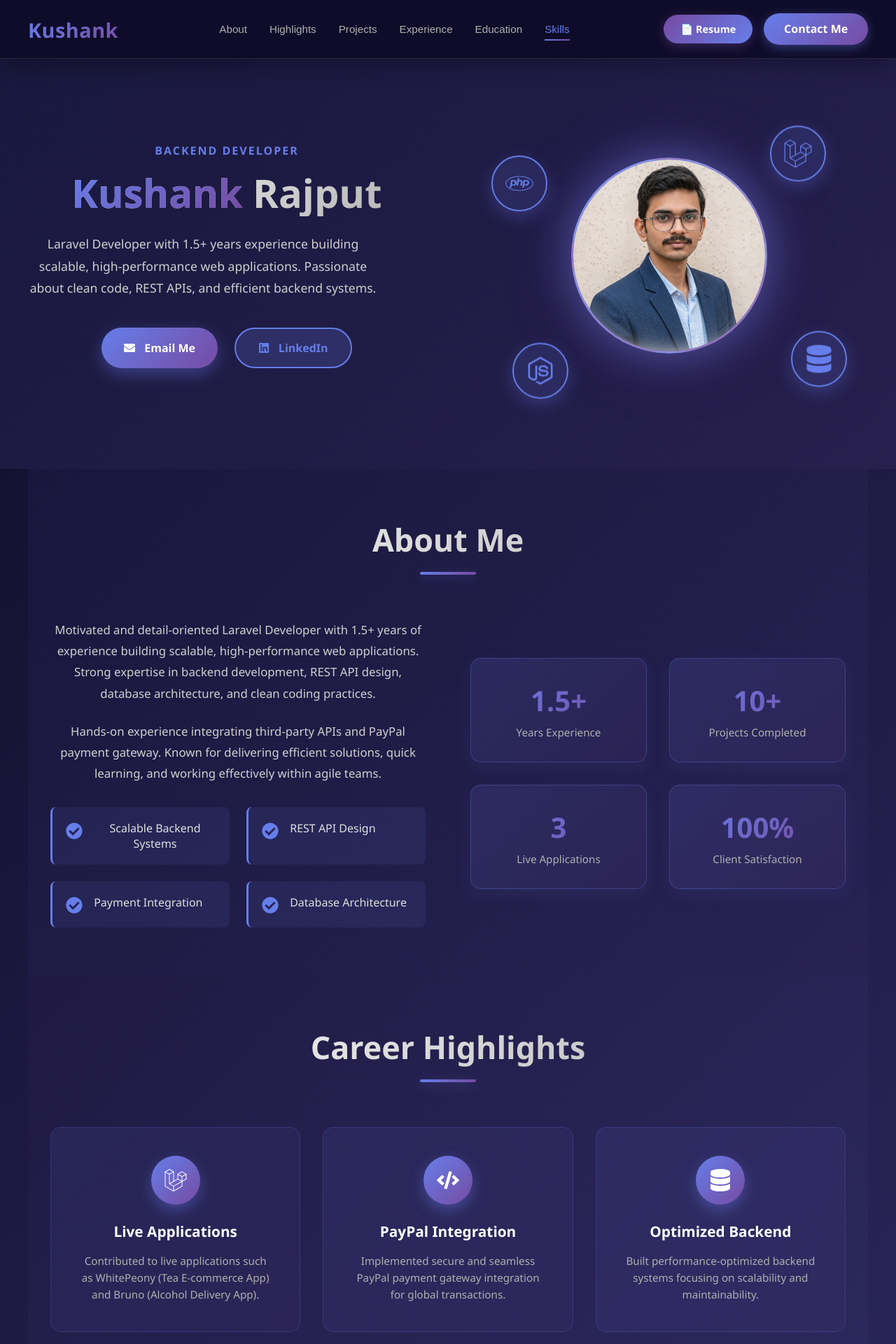
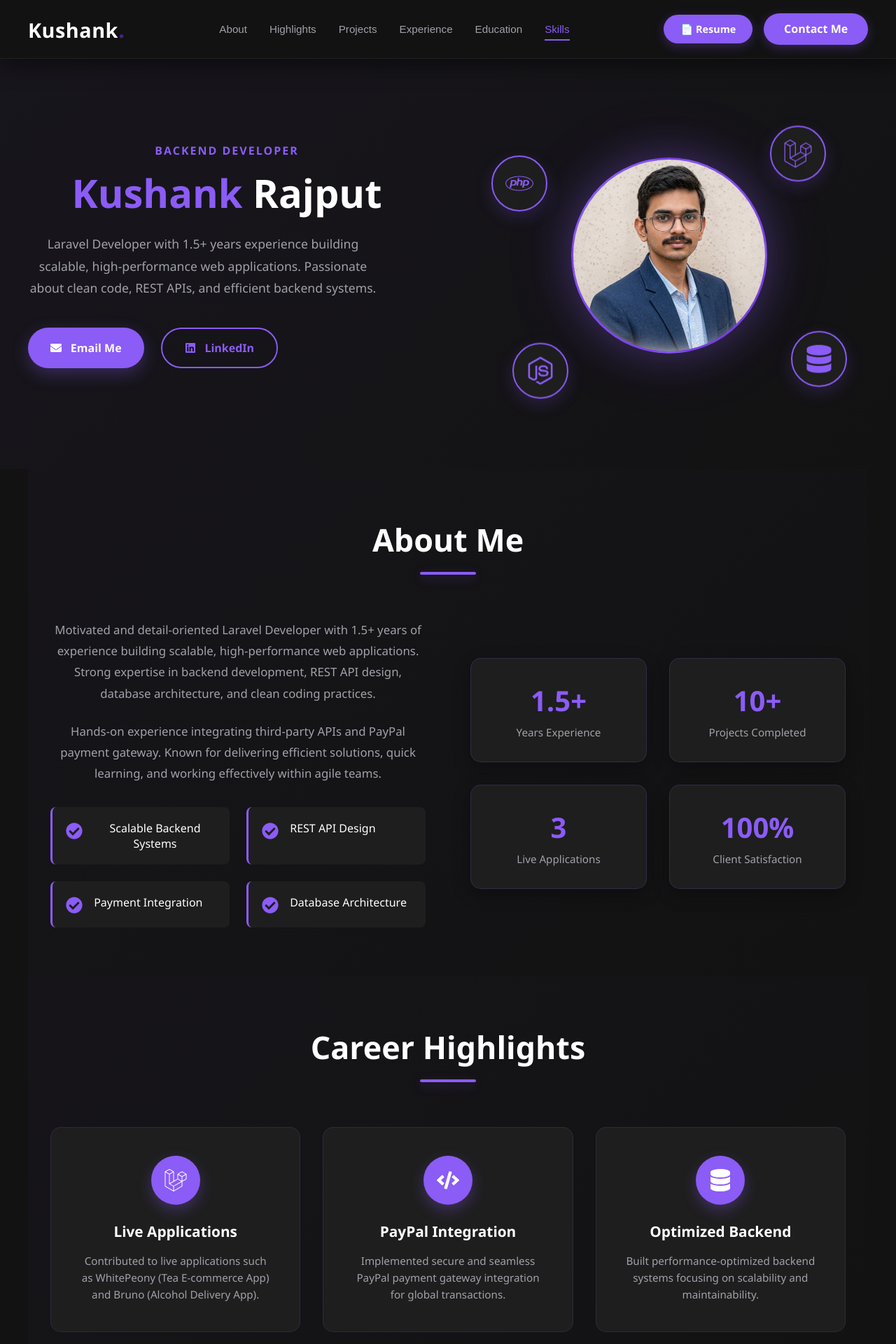
Before and after one commit to KushankRajput/my_portofolio, a React (Create React App) app: page / in a window 1280 px wide. Shown: the top 1920 px of the page at 70% size. Built offline with nearby package versions, Linux system fonts and the light colour scheme.

Commit message:
change style

```diff
--- a/public/index.html
+++ b/public/index.html
@@ -1,8 +1,8 @@
-<!DOCTYPE html>
+<!doctype html>
 <html lang="en">
   <head>
     <meta charset="utf-8" />
-    <link rel="icon" href="%PUBLIC_URL%/favicon.ico" />
+    <link rel="icon" type="image/png" href="%PUBLIC_URL%/logo.png" />
     <meta name="viewport" content="width=device-width, initial-scale=1" />
     <meta name="theme-color" content="#000000" />
     <meta
--- a/src/component/Portfolio.css
+++ b/src/component/Portfolio.css
@@ -7,14 +7,14 @@
 
 body {
   font-family: "Segoe UI", Tahoma, Geneva, Verdana, sans-serif;
-  background: linear-gradient(135deg, #0f0c29, #302b63, #24243e);
-  color: #e0e0e0;
+  background: #121212;
+  color: #ffffff;
 }
 
 .portfolio-container {
   width: 100%;
   overflow-x: hidden;
-  background: linear-gradient(135deg, #0f0c29 0%, #302b63 50%, #24243e 100%);
+  background: #121212;
   min-height: 100vh;
 }
 
@@ -24,11 +24,11 @@ body {
   top: 0;
   width: 100%;
   padding: 1.2rem 1.1rem;
-  background: rgba(15, 12, 41, 0.95);
-  backdrop-filter: blur(10px);
-  border-bottom: 1px solid rgba(255, 255, 255, 0.1);
+  background: rgba(18, 18, 18, 0.95);
+  /* backdrop-filter: blur(10px); */
+  border-bottom: 1px solid rgba(255, 255, 255, 0.06);
   z-index: 1000;
-  box-shadow: 0 8px 32px rgba(0, 0, 0, 0.3);
+  box-shadow: 0 8px 32px rgba(0, 0, 0, 0.5);
 }
 
 .nav-content {
@@ -42,15 +42,16 @@ body {
 .logo {
   font-size: 1.8rem;
   font-weight: 700;
-  background: linear-gradient(135deg, #667eea, #764ba2);
-  -webkit-background-clip: text;
-  -webkit-text-fill-color: transparent;
-  background-clip: text;
+  color: #ffffff;
   letter-spacing: 0.5px;
 }
 
+.logo-text {
+  color: #ffffff;
+}
+
 .logo-dot {
-  color: #667eea;
+  color: #8b5cf6;
   font-size: 2rem;
   animation: pulse 2s ease-in-out infinite;
 }
@@ -58,11 +59,11 @@ body {
 @keyframes pulse {
   0%,
   100% {
-    color: #667eea;
+    color: #8b5cf6;
     opacity: 1;
   }
   50% {
-    color: #764ba2;
+    color: #6d28d9;
     opacity: 0.6;
   }
 }
@@ -76,7 +77,7 @@ body {
 .nav-link {
   background: none;
   border: none;
-  color: #b0b0b0;
+  color: #a1a1aa;
   cursor: pointer;
   font-size: 0.95rem;
   font-weight: 500;
@@ -92,12 +93,12 @@ body {
   left: 0;
   width: 0;
   height: 2px;
-  background: linear-gradient(90deg, #667eea, #764ba2);
+  background: #8b5cf6;
   transition: width 0.3s ease;
 }
 
 .nav-link:hover {
-  color: #fff;
+  color: #ffffff;
 }
 
 .nav-link:hover::after {
@@ -105,7 +106,7 @@ body {
 }
 
 .nav-link.active {
-  color: #667eea;
+  color: #8b5cf6;
 }
 
 .nav-link.active::after {
@@ -120,15 +121,15 @@ body {
 
 .resume-btn {
   padding: 0.7rem 1.5rem;
-  background: linear-gradient(135deg, #764ba2, #667eea);
-  color: white;
+  background: #8b5cf6;
+  color: #ffffff;
   border: none;
   border-radius: 50px;
   cursor: pointer;
   font-weight: 600;
   font-size: 0.9rem;
   transition: all 0.3s ease;
-  box-shadow: 0 4px 15px rgba(118, 75, 162, 0.4);
+  box-shadow: 0 4px 15px rgba(139, 92, 246, 0.3);
   text-decoration: none;
   display: inline-flex;
   align-items: center;
@@ -137,25 +138,27 @@ body {
 
 .resume-btn:hover {
   transform: translateY(-2px);
-  box-shadow: 0 8px 25px rgba(118, 75, 162, 0.6);
+  box-shadow: 0 8px 25px rgba(139, 92, 246, 0.5);
+  background: #7c3aed;
 }
 
 .contact-btn {
   padding: 0.7rem 1.8rem;
-  background: linear-gradient(135deg, #667eea, #764ba2);
-  color: white;
+  background: #8b5cf6;
+  color: #ffffff;
   border: none;
   border-radius: 50px;
   cursor: pointer;
   font-weight: 600;
   transition: all 0.3s ease;
-  box-shadow: 0 4px 15px rgba(102, 126, 234, 0.4);
+  box-shadow: 0 4px 15px rgba(139, 92, 246, 0.3);
   text-decoration: none;
 }
 
 .contact-btn:hover {
   transform: translateY(-2px);
-  box-shadow: 0 8px 25px rgba(102, 126, 234, 0.6);
+  box-shadow: 0 8px 25px rgba(139, 92, 246, 0.5);
+  background: #7c3aed;
 }
 
 /* ============ HERO SECTION ============ */
@@ -163,8 +166,8 @@ body {
   padding: 140px 2rem 80px;
   background: linear-gradient(
     135deg,
-    rgba(102, 126, 234, 0.1),
-    rgba(118, 75, 162, 0.1)
+    rgba(139, 92, 246, 0.05),
+    rgba(18, 18, 18, 1)
   );
 }
 
@@ -183,7 +186,7 @@ body {
 
 .hero-subtitle {
   font-size: 1rem;
-  color: #667eea;
+  color: #8b5cf6;
   font-weight: 600;
   letter-spacing: 2px;
   text-transform: uppercase;
@@ -195,22 +198,16 @@ body {
   font-weight: 800;
   line-height: 1.2;
   margin: 1rem 0 1.5rem;
-  background: linear-gradient(135deg, #ffffff, #b0b0b0);
-  -webkit-background-clip: text;
-  -webkit-text-fill-color: transparent;
-  background-clip: text;
+  color: #ffffff;
 }
 
 .hero-name {
-  background: linear-gradient(135deg, #667eea, #764ba2);
-  -webkit-background-clip: text;
-  -webkit-text-fill-color: transparent;
-  background-clip: text;
+  color: #8b5cf6;
 }
 
 .hero-description {
   font-size: 1.1rem;
-  color: #d0d0d0;
+  color: #a1a1aa;
   line-height: 1.8;
   margin-bottom: 2.5rem;
   max-width: 500px;
@@ -220,7 +217,6 @@ body {
   display: flex;
   gap: 1.5rem;
   flex-wrap: wrap;
-  justify-content: center;
 }
 
 .btn-primary,
@@ -239,25 +235,26 @@ body {
 }
 
 .btn-primary {
-  background: linear-gradient(135deg, #667eea, #764ba2);
-  color: white;
-  box-shadow: 0 8px 25px rgba(102, 126, 234, 0.4);
+  background: #8b5cf6;
+  color: #ffffff;
+  box-shadow: 0 8px 25px rgba(139, 92, 246, 0.3);
 }
 
 .btn-primary:hover {
   transform: translateY(-3px);
-  box-shadow: 0 12px 35px rgba(102, 126, 234, 0.6);
+  box-shadow: 0 12px 35px rgba(139, 92, 246, 0.5);
+  background: #7c3aed;
 }
 
 .btn-secondary {
-  background: rgba(102, 126, 234, 0.2);
-  color: #667eea;
-  border: 2px solid #667eea;
+  background: transparent;
+  color: #8b5cf6;
+  border: 2px solid #8b5cf6;
 }
 
 .btn-secondary:hover {
-  background: #667eea;
-  color: white;
+  background: #8b5cf6;
+  color: #ffffff;
   transform: translateY(-3px);
 }
 
@@ -280,20 +277,20 @@ body {
   height: 280px;
   border-radius: 50%;
   overflow: hidden;
-  background: linear-gradient(135deg, #667eea, #764ba2);
+  background: linear-gradient(135deg, #8b5cf6, #6d28d9);
   box-shadow:
-    0 0 60px rgba(102, 126, 234, 0.5),
-    0 0 100px rgba(118, 75, 162, 0.3);
+    0 0 60px rgba(139, 92, 246, 0.3),
+    0 0 100px rgba(139, 92, 246, 0.15);
   position: relative;
   z-index: 10;
-  border: 3px solid rgba(255, 255, 255, 0.2);
+  border: 3px solid rgba(139, 92, 246, 0.3);
 }
 
 .profile-image::before {
   content: "";
   position: absolute;
   inset: 0;
-  background: linear-gradient(135deg, transparent, rgba(255, 255, 255, 0.1));
+  background: linear-gradient(135deg, transparent, rgba(255, 255, 255, 0.05));
   z-index: 1;
 }
 
@@ -314,15 +311,15 @@ body {
   position: absolute;
   width: 80px;
   height: 80px;
-  background: rgba(102, 126, 234, 0.15);
-  border: 2px solid #667eea;
+  background: #1e1e1e;
+  border: 2px solid #8b5cf6;
   border-radius: 50%;
   display: flex;
   align-items: center;
   justify-content: center;
   font-size: 2.5rem;
-  color: #667eea;
-  box-shadow: 0 8px 25px rgba(102, 126, 234, 0.3);
+  color: #8b5cf6;
+  box-shadow: 0 8px 25px rgba(139, 92, 246, 0.2);
   backdrop-filter: blur(5px);
 }
 
@@ -368,28 +365,25 @@ body {
 .section-title {
   font-size: 2.8rem;
   font-weight: 800;
-  background: linear-gradient(135deg, #ffffff, #b0b0b0);
-  -webkit-background-clip: text;
-  -webkit-text-fill-color: transparent;
-  background-clip: text;
+  color: #ffffff;
   margin-bottom: 1rem;
 }
 
 .section-line {
   width: 80px;
   height: 4px;
-  background: linear-gradient(90deg, #667eea, #764ba2);
+  background: #8b5cf6;
   margin: 0 auto;
   border-radius: 2px;
-  box-shadow: 0 4px 15px rgba(102, 126, 234, 0.4);
+  box-shadow: 0 4px 15px rgba(139, 92, 246, 0.3);
 }
 
 /* ============ ABOUT SECTION ============ */
 .about-section {
   background: linear-gradient(
     135deg,
-    rgba(102, 126, 234, 0.05),
-    rgba(118, 75, 162, 0.05)
+    rgba(139, 92, 246, 0.03),
+    rgba(18, 18, 18, 1)
   );
 }
 
@@ -403,7 +397,7 @@ body {
 .about-description {
   font-size: 1.05rem;
   line-height: 1.8;
-  color: #d0d0d0;
+  color: #a1a1aa;
   margin-bottom: 1.5rem;
 }
 
@@ -419,19 +413,19 @@ body {
   gap: 1rem;
   align-items: flex-start;
   padding: 1.2rem;
-  background: rgba(102, 126, 234, 0.1);
-  border-left: 3px solid #667eea;
+  background: #1e1e1e;
+  border-left: 3px solid #8b5cf6;
   border-radius: 8px;
   transition: all 0.3s ease;
 }
 
 .highlight-item:hover {
-  background: rgba(102, 126, 234, 0.2);
+  background: rgba(139, 92, 246, 0.1);
   transform: translateX(5px);
 }
 
 .highlight-icon {
-  color: #667eea;
+  color: #8b5cf6;
   font-size: 1.5rem;
   flex-shrink: 0;
   margin-top: 0.2rem;
@@ -445,41 +439,30 @@ body {
 
 .stat-card {
   padding: 2rem;
-  background: linear-gradient(
-    135deg,
-    rgba(102, 126, 234, 0.15),
-    rgba(118, 75, 162, 0.1)
-  );
-  border: 1px solid rgba(102, 126, 234, 0.3);
+  background: #1e1e1e;
+  border: 1px solid rgba(139, 92, 246, 0.2);
   border-radius: 15px;
   text-align: center;
   transition: all 0.3s ease;
-  box-shadow: 0 8px 25px rgba(102, 126, 234, 0.1);
+  box-shadow: 0 8px 25px rgba(0, 0, 0, 0.3);
 }
 
 .stat-card:hover {
   transform: translateY(-10px);
-  box-shadow: 0 15px 40px rgba(102, 126, 234, 0.25);
-  border-color: #667eea;
-  background: linear-gradient(
-    135deg,
-    rgba(102, 126, 234, 0.25),
-    rgba(118, 75, 162, 0.15)
-  );
+  box-shadow: 0 15px 40px rgba(139, 92, 246, 0.15);
+  border-color: #8b5cf6;
+  background: #1e1e1e;
 }
 
 .stat-number {
   font-size: 2.5rem;
   font-weight: 800;
-  background: linear-gradient(135deg, #667eea, #764ba2);
-  -webkit-background-clip: text;
-  -webkit-text-fill-color: transparent;
-  background-clip: text;
+  color: #8b5cf6;
   margin-bottom: 0.5rem;
 }
 
 .stat-label {
-  color: #b0b0b0;
+  color: #a1a1aa;
   font-size: 0.95rem;
   font-weight: 500;
 }
@@ -488,8 +471,8 @@ body {
 .highlights-section {
   background: linear-gradient(
     135deg,
-    rgba(118, 75, 162, 0.05),
-    rgba(102, 126, 234, 0.05)
+    rgba(139, 92, 246, 0.03),
+    rgba(18, 18, 18, 1)
   );
 }
 
@@ -501,12 +484,8 @@ body {
 
 .highlight-card {
   padding: 2.5rem;
-  background: linear-gradient(
-    135deg,
-    rgba(102, 126, 234, 0.1),
-    rgba(118, 75, 162, 0.08)
-  );
-  border: 1px solid rgba(102, 126, 234, 0.2);
+  background: #1e1e1e;
+  border: 1px solid rgba(139, 92, 246, 0.15);
   border-radius: 15px;
   text-align: center;
   transition: all 0.4s ease;
@@ -521,7 +500,7 @@ body {
   left: 0;
   right: 0;
   height: 4px;
-  background: linear-gradient(90deg, #667eea, #764ba2);
+  background: #8b5cf6;
   transform: scaleX(0);
   transform-origin: left;
   transition: transform 0.4s ease;
@@ -529,13 +508,9 @@ body {
 
 .highlight-card:hover {
   transform: translateY(-15px);
-  box-shadow: 0 20px 50px rgba(102, 126, 234, 0.3);
-  border-color: #667eea;
-  background: linear-gradient(
-    135deg,
-    rgba(102, 126, 234, 0.2),
-    rgba(118, 75, 162, 0.15)
-  );
+  box-shadow: 0 20px 50px rgba(139, 92, 246, 0.15);
+  border-color: #8b5cf6;
+  background: #1e1e1e;
 }
 
 .highlight-card:hover::before {
@@ -550,25 +525,25 @@ body {
   width: 70px;
   height: 70px;
   margin: 0 auto;
-  background: linear-gradient(135deg, #667eea, #764ba2);
+  background: #8b5cf6;
   border-radius: 50%;
   display: flex;
   align-items: center;
   justify-content: center;
   font-size: 2rem;
-  color: white;
-  box-shadow: 0 8px 20px rgba(102, 126, 234, 0.4);
+  color: #ffffff;
+  box-shadow: 0 8px 20px rgba(139, 92, 246, 0.3);
 }
 
 .highlight-card-title {
   font-size: 1.3rem;
   font-weight: 700;
-  color: #fff;
+  color: #ffffff;
   margin-bottom: 1rem;
 }
 
 .highlight-card-text {
-  color: #b0b0b0;
+  color: #a1a1aa;
   line-height: 1.6;
   font-size: 0.95rem;
 }
@@ -577,8 +552,8 @@ body {
 .experience-section {
   background: linear-gradient(
     135deg,
-    rgba(102, 126, 234, 0.05),
-    rgba(118, 75, 162, 0.05)
+    rgba(139, 92, 246, 0.03),
+    rgba(18, 18, 18, 1)
   );
 }
 
@@ -594,8 +569,8 @@ body {
   transform: translateX(-50%);
   width: 3px;
   height: 100%;
-  background: linear-gradient(180deg, #667eea, #764ba2);
-  box-shadow: 0 0 20px rgba(102, 126, 234, 0.3);
+  background: #8b5cf6;
+  box-shadow: 0 0 20px rgba(139, 92, 246, 0.2);
 }
 
 .timeline-item {
@@ -619,52 +594,45 @@ body {
   top: 0;
   width: 20px;
   height: 20px;
-  background: linear-gradient(135deg, #667eea, #764ba2);
-  border: 3px solid #0f0c29;
+  background: #8b5cf6;
+  border: 3px solid #121212;
   border-radius: 50%;
   left: 50%;
   transform: translateX(-50%);
-  box-shadow: 0 0 15px rgba(102, 126, 234, 0.5);
+  box-shadow: 0 0 15px rgba(139, 92, 246, 0.3);
 }
 
 .timeline-date {
   font-size: 0.95rem;
-  color: #667eea;
+  color: #8b5cf6;
   font-weight: 600;
   margin-bottom: 0.5rem;
 }
 
 .timeline-content {
-  background: linear-gradient(
-    135deg,
-    rgba(102, 126, 234, 0.1),
-    rgba(118, 75, 162, 0.08)
-  );
+  background: #1e1e1e;
   padding: 2rem;
   border-radius: 12px;
-  border: 1px solid rgba(102, 126, 234, 0.2);
+  border: 1px solid rgba(139, 92, 246, 0.15);
   transition: all 0.3s ease;
 }
 
 .timeline-content:hover {
-  background: linear-gradient(
-    135deg,
-    rgba(102, 126, 234, 0.2),
-    rgba(118, 75, 162, 0.15)
-  );
-  box-shadow: 0 10px 30px rgba(102, 126, 234, 0.2);
+  background: #1e1e1e;
+  box-shadow: 0 10px 30px rgba(139, 92, 246, 0.1);
+  border-color: #8b5cf6;
 }
 
 .timeline-title {
   font-size: 1.2rem;
   font-weight: 700;
-  color: #fff;
+  color: #ffffff;
   margin-bottom: 1rem;
 }
 
 .timeline-list {
   list-style: none;
-  color: #d0d0d0;
+  color: #a1a1aa;
   line-height: 1.8;
 }
 
@@ -678,7 +646,7 @@ body {
   content: "▸";
   position: absolute;
   left: 0;
-  color: #667eea;
+  color: #8b5cf6;
   font-weight: bold;
 }
 
@@ -686,8 +654,8 @@ body {
 .education-section {
   background: linear-gradient(
     135deg,
-    rgba(118, 75, 162, 0.05),
-    rgba(102, 126, 234, 0.05)
+    rgba(139, 92, 246, 0.03),
+    rgba(18, 18, 18, 1)
   );
 }
 
@@ -697,33 +665,29 @@ body {
   display: flex;
   gap: 2rem;
   padding: 2.5rem;
-  background: linear-gradient(
-    135deg,
-    rgba(102, 126, 234, 0.1),
-    rgba(118, 75, 162, 0.08)
-  );
-  border: 1px solid rgba(102, 126, 234, 0.2);
+  background: #1e1e1e;
+  border: 1px solid rgba(139, 92, 246, 0.15);
   border-radius: 15px;
   transition: all 0.3s ease;
 }
 
 .education-card:hover {
   transform: translateY(-10px);
-  box-shadow: 0 20px 50px rgba(102, 126, 234, 0.25);
+  box-shadow: 0 20px 50px rgba(139, 92, 246, 0.1);
+  border-color: #8b5cf6;
 }
 
 .education-icon {
   flex-shrink: 0;
   width: 80px;
-  margin: 0 auto;
   height: 80px;
-  background: linear-gradient(135deg, #667eea, #764ba2);
+  background: #8b5cf6;
   border-radius: 50%;
   display: flex;
   align-items: center;
   justify-content: center;
-  color: white;
-  box-shadow: 0 8px 20px rgba(102, 126, 234, 0.4);
+  color: #ffffff;
+  box-shadow: 0 8px 20px rgba(139, 92, 246, 0.3);
 }
 
 .education-content {
@@ -733,23 +697,23 @@ body {
 .education-title {
   font-size: 1.3rem;
   font-weight: 700;
-  color: #fff;
+  color: #ffffff;
   margin-bottom: 1rem;
 }
 
 .education-period {
-  color: #667eea;
+  color: #8b5cf6;
   font-weight: 600;
   margin-bottom: 0.5rem;
 }
 
 .education-cgpa {
-  color: #b0b0b0;
+  color: #a1a1aa;
   margin-bottom: 1rem;
 }
 
 .education-details {
-  color: #d0d0d0;
+  color: #a1a1aa;
   line-height: 1.6;
 }
 
@@ -757,8 +721,8 @@ body {
 .skills-section {
   background: linear-gradient(
     135deg,
-    rgba(102, 126, 234, 0.05),
-    rgba(118, 75, 162, 0.05)
+    rgba(139, 92, 246, 0.03),
+    rgba(18, 18, 18, 1)
   );
 }
 
@@ -770,19 +734,16 @@ body {
 
 .skill-category {
   padding: 2rem;
-  background: linear-gradient(
-    135deg,
-    rgba(102, 126, 234, 0.1),
-    rgba(118, 75, 162, 0.08)
-  );
-  border: 1px solid rgba(102, 126, 234, 0.2);
+  background: #1e1e1e;
+  border: 1px solid rgba(139, 92, 246, 0.15);
   border-radius: 15px;
   transition: all 0.3s ease;
 }
 
 .skill-category:hover {
   transform: translateY(-8px);
-  box-shadow: 0 15px 40px rgba(102, 126, 234, 0.25);
+  box-shadow: 0 15px 40px rgba(139, 92, 246, 0.1);
+  border-color: #8b5cf6;
 }
 
 .skill-category-title {
@@ -791,12 +752,12 @@ body {
   gap: 1rem;
   font-size: 1.2rem;
   font-weight: 700;
-  color: #fff;
+  color: #ffffff;
   margin-bottom: 1.5rem;
 }
 
 .category-icon {
-  color: #667eea;
+  color: #8b5cf6;
   font-size: 1.5rem;
 }
 
@@ -809,13 +770,9 @@ body {
 .skill-tag {
   display: inline-block;
   padding: 0.6rem 1.2rem;
-  background: linear-gradient(
-    135deg,
-    rgba(102, 126, 234, 0.15),
-    rgba(118, 75, 162, 0.1)
-  );
-  color: #b0b0b0;
-  border: 1px solid rgba(102, 126, 234, 0.3);
+  background: rgba(139, 92, 246, 0.1);
+  color: #a1a1aa;
+  border: 1px solid rgba(139, 92, 246, 0.2);
   border-radius: 25px;
   font-size: 0.85rem;
   font-weight: 500;
@@ -824,19 +781,19 @@ body {
 }
 
 .skill-tag:hover {
-  background: linear-gradient(135deg, #667eea, #764ba2);
-  color: white;
-  border-color: #667eea;
+  background: #8b5cf6;
+  color: #ffffff;
+  border-color: #8b5cf6;
   transform: translateY(-3px);
-  box-shadow: 0 5px 15px rgba(102, 126, 234, 0.3);
+  box-shadow: 0 5px 15px rgba(139, 92, 246, 0.3);
 }
 
 /* ============ PROJECTS SECTION ============ */
 .projects-section {
   background: linear-gradient(
     135deg,
-    rgba(118, 75, 162, 0.05),
-    rgba(102, 126, 234, 0.05)
+    rgba(139, 92, 246, 0.03),
+    rgba(18, 18, 18, 1)
   );
 }
 
@@ -848,12 +805,8 @@ body {
 
 .project-card {
   padding: 2.5rem;
-  background: linear-gradient(
-    135deg,
-    rgba(102, 126, 234, 0.1),
-    rgba(118, 75, 162, 0.08)
-  );
-  border: 1px solid rgba(102, 126, 234, 0.2);
+  background: #1e1e1e;
+  border: 1px solid rgba(139, 92, 246, 0.15);
   border-radius: 15px;
   transition: all 0.4s ease;
   position: relative;
@@ -872,7 +825,7 @@ body {
   left: 0;
   right: 0;
   height: 4px;
-  background: linear-gradient(90deg, #667eea, #764ba2);
+  background: #8b5cf6;
   transform: scaleX(0);
   transform-origin: left;
   transition: transform 0.4s ease;
@@ -880,13 +833,9 @@ body {
 
 .project-card:hover {
   transform: translateY(-15px);
-  box-shadow: 0 20px 50px rgba(102, 126, 234, 0.3);
-  border-color: #667eea;
-  background: linear-gradient(
-    135deg,
-    rgba(102, 126, 234, 0.2),
-    rgba(118, 75, 162, 0.15)
-  );
+  box-shadow: 0 20px 50px rgba(139, 92, 246, 0.1);
+  border-color: #8b5cf6;
+  background: #1e1e1e;
 }
 
 .project-card:hover::before {
@@ -904,13 +853,13 @@ body {
 .project-title {
   font-size: 1.3rem;
   font-weight: 700;
-  color: #fff;
+  color: #ffffff;
   margin: 0;
   flex: 1;
 }
 
 .project-link-icon {
-  color: #667eea;
+  color: #8b5cf6;
   font-size: 1.2rem;
   flex-shrink: 0;
   transition: all 0.3s ease;
@@ -918,11 +867,11 @@ body {
 
 .project-card:hover .project-link-icon {
   transform: translate(3px, -3px);
-  color: #764ba2;
+  color: #8b5cf6;
 }
 
 .project-description {
-  color: #d0d0d0;
+  color: #a1a1aa;
   line-height: 1.6;
   font-size: 0.95rem;
   margin-bottom: 1.5rem;
@@ -938,13 +887,9 @@ body {
 .project-tag {
   display: inline-block;
   padding: 0.5rem 1rem;
-  background: linear-gradient(
-    135deg,
-    rgba(102, 126, 234, 0.15),
-    rgba(118, 75, 162, 0.1)
-  );
-  color: #b0b0b0;
-  border: 1px solid rgba(102, 126, 234, 0.3);
+  background: rgba(139, 92, 246, 0.1);
+  color: #a1a1aa;
+  border: 1px solid rgba(139, 92, 246, 0.2);
   border-radius: 20px;
   font-size: 0.8rem;
   font-weight: 500;
@@ -952,21 +897,17 @@ body {
 }
 
 .project-card:hover .project-tag {
-  background: linear-gradient(
-    135deg,
-    rgba(102, 126, 234, 0.25),
-    rgba(118, 75, 162, 0.15)
-  );
-  border-color: #667eea;
-  color: #fff;
+  background: rgba(139, 92, 246, 0.15);
+  border-color: #8b5cf6;
+  color: #ffffff;
 }
 
 /* ============ CONTACT SECTION ============ */
 .contact-section {
   background: linear-gradient(
     135deg,
-    rgba(102, 126, 234, 0.03),
-    rgba(118, 75, 162, 0.03)
+    rgba(139, 92, 246, 0.03),
+    rgba(18, 18, 18, 1)
   );
   padding-top: 60px;
   padding-bottom: 60px;
@@ -981,23 +922,20 @@ body {
 }
 
 .contact-form {
-  background: linear-gradient(
-    135deg,
-    rgba(15, 12, 41, 0.3),
-    rgba(48, 43, 99, 0.2)
-  );
+  background: #1e1e1e;
   padding: 1.6rem;
   border-radius: 12px;
-  border: 1px solid rgba(102, 126, 234, 0.12);
-  box-shadow: 0 12px 30px rgba(5, 7, 20, 0.6);
+  border: 1px solid rgba(139, 92, 246, 0.1);
+  box-shadow: 0 12px 30px rgba(0, 0, 0, 0.5);
 }
+
 /* ============ FOOTER ============ */
 .footer {
-  background: linear-gradient(135deg, #0f0c29, #302b63, #24243e);
-  border-top: 1px solid rgba(255, 255, 255, 0.1);
+  background: #121212;
+  border-top: 1px solid rgba(139, 92, 246, 0.1);
   padding: 70px 2rem;
   margin-top: 100px;
-  color: #e2e8f0;
+  color: #a1a1aa;
 }
 
 .footer-container {
@@ -1013,12 +951,12 @@ body {
   font-size: 2rem;
   font-weight: 700;
   margin-bottom: 15px;
-  color: #fff;
+  color: #ffffff;
 }
 
 .footer-description {
   font-size: 1rem;
-  color: #cbd5e1;
+  color: #a1a1aa;
   max-width: 600px;
   margin: 0 auto 30px auto;
 }
@@ -1030,7 +968,7 @@ body {
 }
 
 .footer-link {
-  color: #cbd5e1;
+  color: #a1a1aa;
   font-size: 1rem;
   display: inline-flex;
   align-items: center;
@@ -1041,11 +979,16 @@ body {
   transition: 0.3s ease;
 }
 
+.footer-link:hover {
+  color: #8b5cf6;
+  background: rgba(139, 92, 246, 0.05);
+}
+
 .contact-form label {
   display: block;
   text-align: left;
   font-size: 0.95rem;
-  color: #d0d0d0;
+  color: #a1a1aa;
   margin-bottom: 0.8rem;
 }
 
@@ -1062,10 +1005,20 @@ body {
   padding: 0.9rem 1rem;
   margin-top: 0.35rem;
   border-radius: 8px;
-  border: 1px solid rgba(255, 255, 255, 0.06);
-  background: rgba(255, 255, 255, 0.02);
-  color: #fff;
+  border: 1px solid rgba(139, 92, 246, 0.15);
+  background: rgba(18, 18, 18, 0.6);
+  color: #ffffff;
   resize: vertical;
+  transition: all 0.3s ease;
+}
+
+.contact-form input[type="text"]:focus,
+.contact-form input[type="email"]:focus,
+.contact-form input[type="tel"]:focus,
+.contact-form textarea:focus {
+  outline: none;
+  border-color: #8b5cf6;
+  box-shadow: 0 0 0 3px rgba(139, 92, 246, 0.1);
 }
 
 .contact-form textarea {
@@ -1073,7 +1026,7 @@ body {
 }
 
 .required {
-  color: #ffb86b;
+  color: #8b5cf6;
   margin-left: 6px;
   font-weight: 700;
 }
@@ -1093,46 +1046,42 @@ body {
 }
 
 .form-status.success {
-  color: #083b21;
-  background: #b7f5c7;
+  color: #10b981;
+  background: rgba(16, 185, 129, 0.1);
 }
 
 .form-status.error {
-  color: #4b0000;
-  background: #ffcfcf;
+  color: #ef4444;
+  background: rgba(239, 68, 68, 0.1);
 }
 
 .form-status.info {
-  color: #fff3cd;
-  background: rgba(255, 255, 255, 0.06);
+  color: #8b5cf6;
+  background: rgba(139, 92, 246, 0.05);
 }
 
 .contact-note {
   font-size: 0.85rem;
-  color: #bfc7d7;
+  color: #a1a1aa;
   margin-top: 0.8rem;
 }
 
 .contact-details {
   padding: 1.6rem;
   border-radius: 12px;
-  background: linear-gradient(
-    135deg,
-    rgba(102, 126, 234, 0.06),
-    rgba(118, 75, 162, 0.04)
-  );
-  border: 1px solid rgba(102, 126, 234, 0.08);
-  color: #dbe8ff;
+  background: #1e1e1e;
+  border: 1px solid rgba(139, 92, 246, 0.08);
+  color: #a1a1aa;
 }
 
 .contact-details h3 {
   margin-bottom: 0.8rem;
-  color: #fff;
+  color: #ffffff;
 }
 
 .contact-details p {
   margin-bottom: 0.6rem;
-  color: #cbd5e1;
+  color: #a1a1aa;
 }
 
 /* ============ TOASTER NOTIFICATION ============ */
@@ -1144,7 +1093,7 @@ body {
   border-radius: 12px;
   font-size: 0.95rem;
   font-weight: 600;
-  box-shadow: 0 10px 40px rgba(0, 0, 0, 0.3);
+  box-shadow: 0 10px 40px rgba(0, 0, 0, 0.5);
   z-index: 2000;
   display: flex;
   align-items: center;
@@ -1166,13 +1115,13 @@ body {
 
 .toaster-success {
   background: linear-gradient(135deg, #10b981, #059669);
-  color: white;
+  color: #ffffff;
   border: 1px solid rgba(16, 185, 129, 0.5);
 }
 
 .toaster-error {
   background: linear-gradient(135deg, #ef4444, #dc2626);
-  color: white;
+  color: #ffffff;
   border: 1px solid rgba(239, 68, 68, 0.5);
 }
 
@@ -1190,6 +1139,26 @@ body {
 .toaster-error::before {
   content: "✕";
   font-size: 1.2rem;
+}
+
+/* ============ RESPONSIVE DESIGN ============ */
+@media (max-width: 1024px) {
+  .hero-content {
+    grid-template-columns: 1fr;
+    text-align: center;
+  }
+
+  .hero-description {
+    margin: 0 auto 2.5rem;
+  }
+
+  .hero-actions {
+    justify-content: center;
+  }
+
+  .about-content {
+    grid-template-columns: 1fr;
+  }
 }
 
 @media (max-width: 768px) {
@@ -1279,6 +1248,18 @@ body {
   .project-title {
     font-size: 1.1rem;
   }
+
+  .skills-container {
+    grid-template-columns: 1fr;
+  }
+
+  .contact-container {
+    grid-template-columns: 1fr;
+  }
+
+  .nav-buttons .resume-btn {
+    display: none;
+  }
 }
 
 @media (max-width: 480px) {
@@ -1293,11 +1274,13 @@ body {
   .skill-tags {
     gap: 0.5rem;
   }
+
   .footer-contact {
     display: flex;
     flex-direction: column;
     gap: 12px;
   }
+
   .floating-icon.php {
     top: 70px;
     left: 20px;
@@ -1322,4 +1305,26 @@ body {
     padding: 0.5rem 1rem;
     font-size: 0.75rem;
   }
+
+  .floating-icon {
+    width: 50px;
+    height: 50px;
+    font-size: 1.5rem;
+  }
+
+  .profile-image {
+    width: 160px;
+    height: 160px;
+  }
+
+  .hero-actions {
+    flex-direction: column;
+    align-items: center;
+  }
+
+  .btn-primary,
+  .btn-secondary {
+    width: 100%;
+    justify-content: center;
+  }
 }
```
Also changed, not shown: src/component/Portfolio.js (+4 -19 lines), public/logo.png (added).
